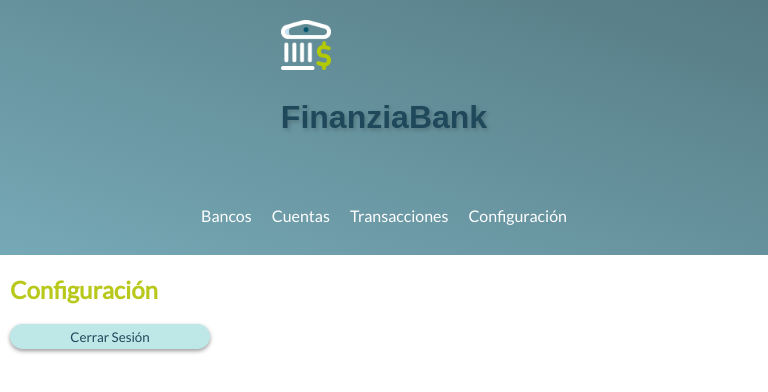
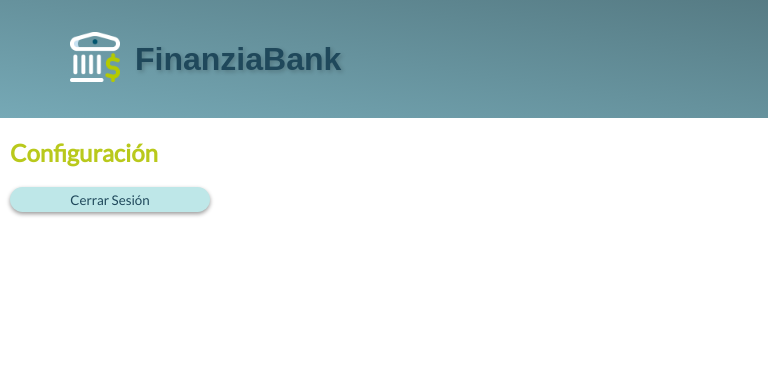
Before and after one commit to saorsu13/pruebaSantiago-aws, a React (Create React App) app: page /settings in a window 768 px wide. Shown: the top 392 px of the page. Built offline with nearby package versions, Linux system fonts and the light colour scheme.

Commit message:
cambio en navbar

```diff
--- a/src/styles/HeaderStyle.css
+++ b/src/styles/HeaderStyle.css
@@ -1,25 +1,26 @@
 .header {
   display: flex;
-    flex-direction: column;
+  justify-content: space-between;
   align-items: center;
   background-image: linear-gradient(to top right, #76a9b6, #567b84);
-    padding: 20px;
+  padding: 20px 70px;
 }
-
 .logo {
   width: 50px;
   height: 50px;
   margin-bottom: 5px;
+  margin-right: 15px;
 }
-
 .nombre-banco {
   margin-bottom: 20px;
 }
-
 .header-left {
-    margin-bottom: 20px;
+  display: flex;
+  align-items: center;
 }
 
 .header-right {
-    margin-top: 20px;
+  display: flex;
+  align-items: center;
+  margin-left: auto;
 }
--- a/src/styles/NavbarStyle.css
+++ b/src/styles/NavbarStyle.css
@@ -47,16 +47,23 @@
   padding: 10px;
 }
 
-@media screen and (min-width: 768px) {
+@media screen and (max-width: 768px) {
   .navbar-toggle {
-      display: none;
+    display: block;
   }
 
   .nav-list {
-      display: flex !important;
+    display: none;
+    position: absolute;
+    top: 60px;
+    left: 0;
+    background-color: #567b84;
+    width: 100%;
+    z-index: 100;
   }
 
   .nav-list.active {
-      display: none;
+    display: flex;
+    flex-direction: column;
   }
 }
```
Lines whose indentation alone changed are shown as unchanged.
